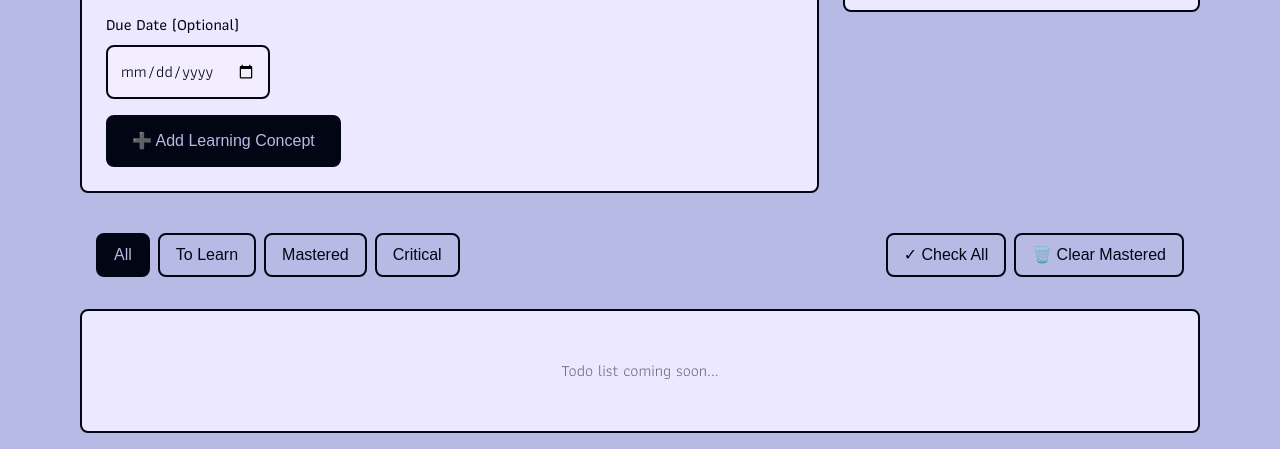
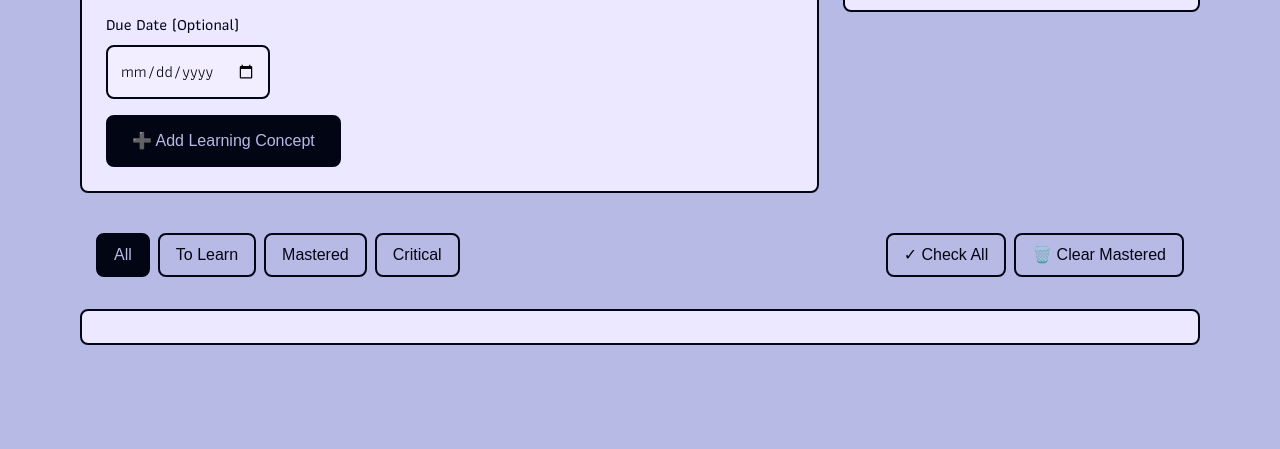
Before and after one commit to emilia240/To-do-app, a website built with Vite: page to-do-app/index.html in a window 1280 px wide. Shown: the part 426-875 px from the top of the page. After the commit the page ends 800 px from the top, so only its background shows below. Built offline with nearby package versions, Linux system fonts and the light colour scheme; a web font is replaced by a local one.

Commit message:
feat: Add todo list HTML structure in placeholder

```diff
--- a/to-do-app/index.html
+++ b/to-do-app/index.html
@@ -171,10 +171,10 @@
                 </div>
             </div>
 
-            <!-- Todo List Placeholder -->
-            <div class="bg-light-card dark:bg-dark-card border-2 border-light-border dark:border-dark-border rounded-lg !p-4">
-                <ul class="todo-list !space-y-3">
-                    <li class="text-gray-500 text-center !py-8">Todo list coming soon...</li>
+            <!-- Todo List -->
+            <div class="bg-light-card dark:bg-dark-card border-2 border-light-border dark:border-[#9985FB] rounded-lg text-light-text dark:text-dark-text p-4">
+                <ul class="todo-list space-y-3">
+                    <!-- Todos will be rendered here -->
                 </ul>
             </div>
         </main>
--- a/to-do-app/src/main.ts
+++ b/to-do-app/src/main.ts
@@ -26,7 +26,7 @@ const progressPercentElement = document.getElementById('progress-percent') as HT
 
 // State Management with Type Annotations
 let todos: Todo[] = [];
-let currentFilter: FilterType = 'all';
+//let currentFilter: FilterType = 'all';
 //let editState: EditState = {
 //    isEditing: false,
 //    editingId: null,
@@ -175,7 +175,7 @@ const updateStats = (): void => {
 
 // Filter Todos Function
 const filterTodos = (filter: FilterType): void => {
-    currentFilter = filter;
+   // currentFilter = filter;
     // TODO: Add renderTodos() call in next feature branch
 
     // Update active filter button styling
```
